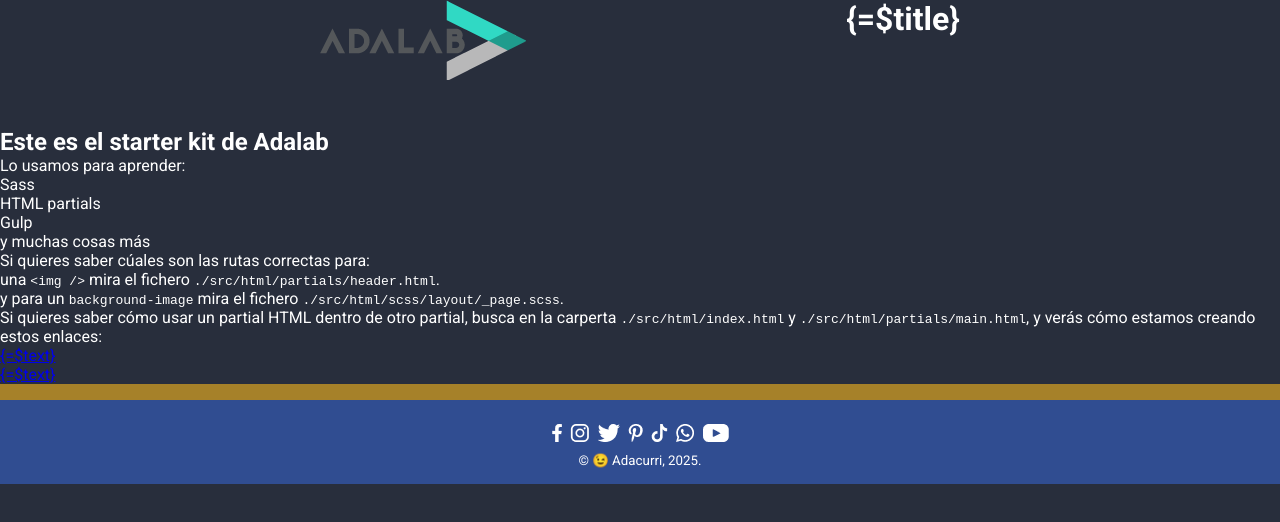
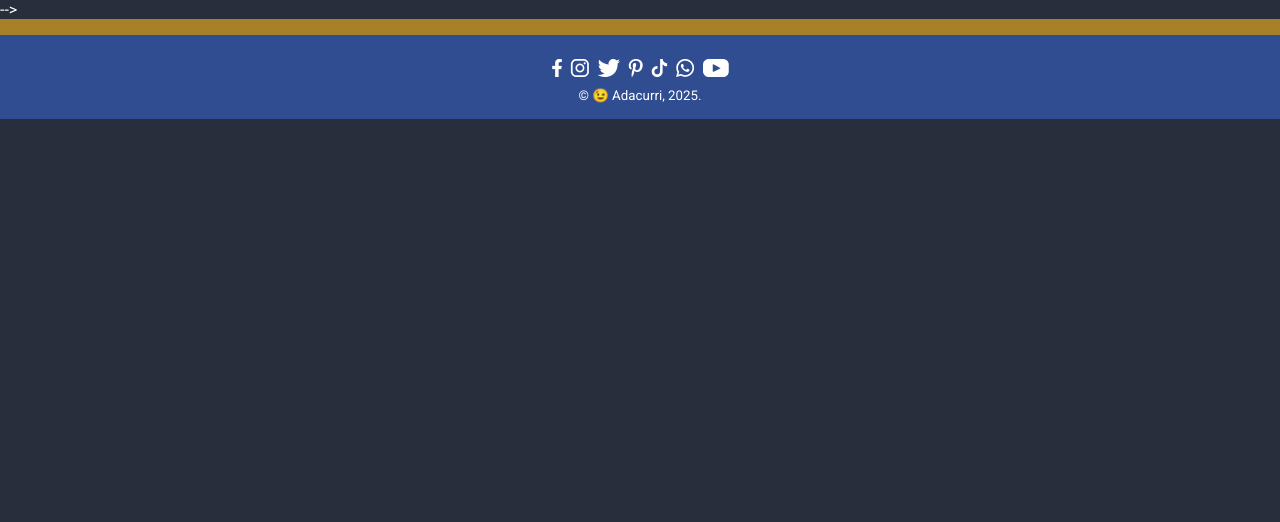
Before and after one commit to camila0424/create-your-cv-card-, a website built with Vite: page src/index.html in a window 1280 px wide. Built offline with nearby package versions, Linux system fonts and the light colour scheme; files whose address does not match are found by name; a web font is replaced by a local one.

Commit message:
Layout review

```diff
--- a/src/index.html
+++ b/src/index.html
@@ -18,9 +18,8 @@
 
   <body>
     <div class="page">
-      <load src="./partials/header.html" title="AdaCurri1" />
+      <!-- <load src="./partials/header.html" title="AdaCurri1" /> -->
       <load src="./partials/main.html" />
-      <!-- <load src="./partials/form.html" /> -->
       <load src="./partials/footer.html" />
     </div>
     <script src="./js/main.js"></script>
--- a/src/partials/header.html
+++ b/src/partials/header.html
@@ -1,4 +1,4 @@
-<header class="page__header">
-  <img src="./images/logo-adalab.png" alt="Adalab">
+<!-- <header class="page__header">
+  <img src="./images/adacurri2_min.png" alt="Adacurri" />
   <h1>{=$title}</h1>
-</header>
+</header> -->
--- a/src/partials/link.html
+++ /dev/null
@@ -1 +0,0 @@
-<a class="{=$aClass}" href="{=$url}">{=$text}</a>
--- a/src/partials/main.html
+++ b/src/partials/main.html
@@ -1,45 +1 @@
-<main class="page__main">
-  <h2>Este es el starter kit de Adalab</h2>
-  <p>Lo usamos para aprender:</p>
-  <ul class="main__list">
-    <li>Sass</li>
-    <li>HTML partials</li>
-    <li>Gulp</li>
-    <li>y muchas cosas más</li>
-  </ul>
-  <p>Si quieres saber cúales son las rutas correctas para:</p>
-  <ul class="main__list">
-    <li>
-      una <code class="code">&lt;img /&gt;</code> mira el fichero
-      <code class="code">./src/html/partials/header.html</code>.
-    </li>
-    <li>
-      y para un <code class="code">background-image</code> mira el fichero
-      <code class="code">./src/html/scss/layout/_page.scss</code>.
-    </li>
-  </ul>
-  <p>
-    Si quieres saber cómo usar un partial HTML dentro de otro partial, busca en
-    la carperta
-    <code class="code">./src/html/index.html</code> y
-    <code class="code">./src/html/partials/main.html</code>, y verás cómo
-    estamos creando estos enlaces:
-  </p>
-  <ul class="main__list">
-    <li>
-      <load
-        src="/partials/link.html"
-        aClass="link__adalab"
-        text="Adalab"
-        url="https://adalab.es"
-      />
-    </li>
-    <li>
-      <load
-        src="/partials/link.html"
-        text="Más info del starter kit"
-        url="./more-info.html"
-      />
-    </li>
-  </ul>
-</main>
+<main class="page__main"></main>
```
